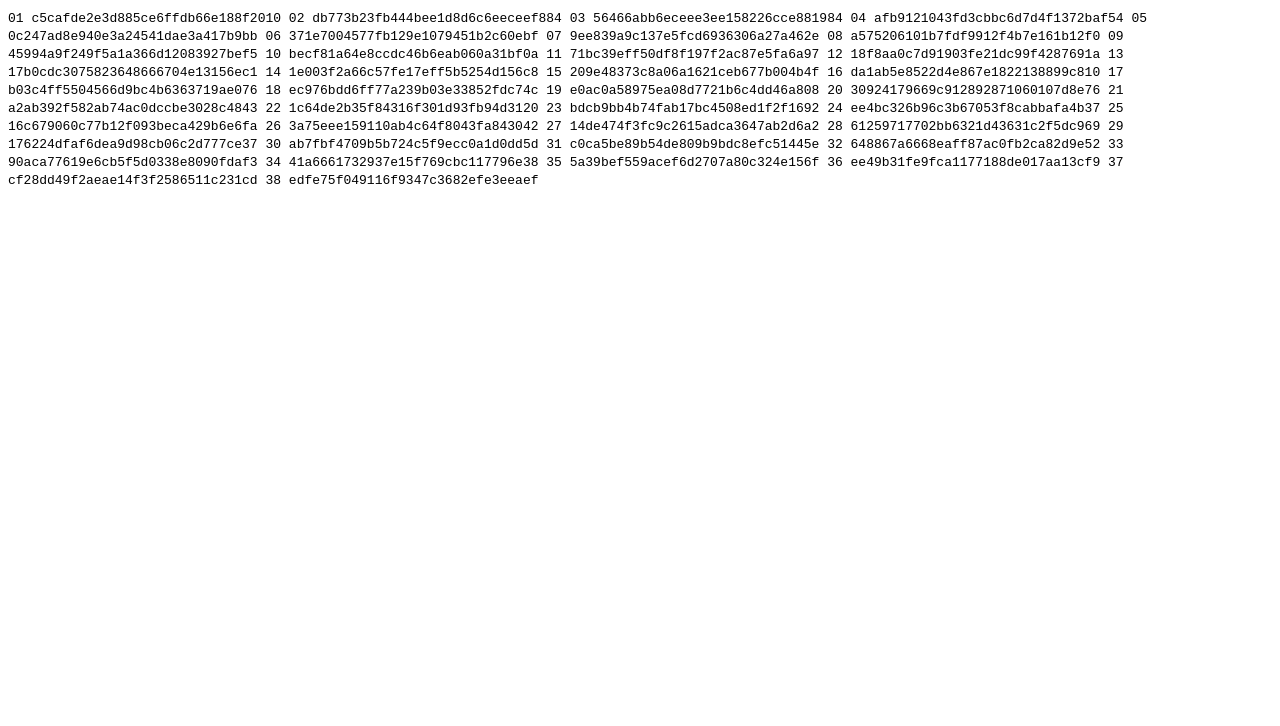
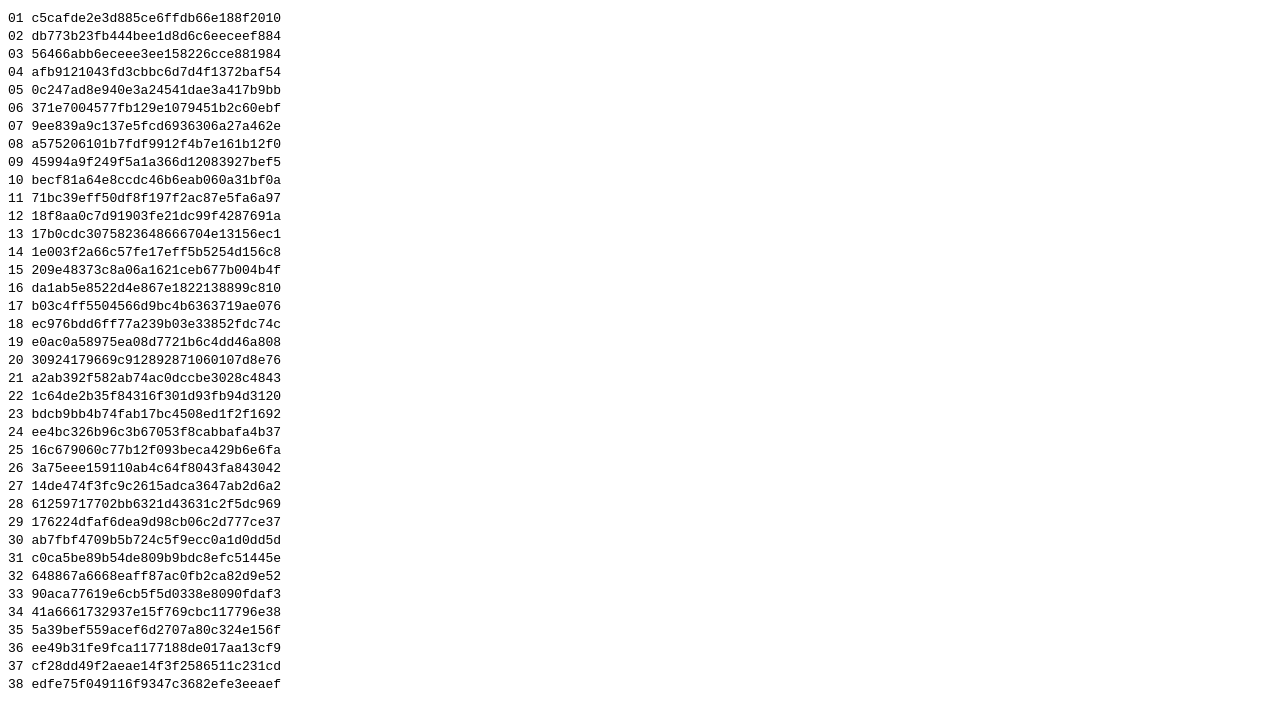
Before and after one commit to rusl3/rusl3.github.io, a plain HTML site: page index.html in a window 1280 px wide. Drawn offline with Linux system fonts and the light colour scheme.

Commit message:
Update index.html

```diff
--- a/index.html
+++ b/index.html
@@ -6,44 +6,45 @@
   </head>
 
   <body>
-      <code>01 c5cafde2e3d885ce6ffdb66e188f2010
-02 db773b23fb444bee1d8d6c6eeceef884
-03 56466abb6eceee3ee158226cce881984
-04 afb9121043fd3cbbc6d7d4f1372baf54
-05 0c247ad8e940e3a24541dae3a417b9bb
-06 371e7004577fb129e1079451b2c60ebf
-07 9ee839a9c137e5fcd6936306a27a462e
-08 a575206101b7fdf9912f4b7e161b12f0
-09 45994a9f249f5a1a366d12083927bef5
-10 becf81a64e8ccdc46b6eab060a31bf0a
-11 71bc39eff50df8f197f2ac87e5fa6a97
-12 18f8aa0c7d91903fe21dc99f4287691a
-13 17b0cdc3075823648666704e13156ec1
-14 1e003f2a66c57fe17eff5b5254d156c8
-15 209e48373c8a06a1621ceb677b004b4f
-16 da1ab5e8522d4e867e1822138899c810
-17 b03c4ff5504566d9bc4b6363719ae076
-18 ec976bdd6ff77a239b03e33852fdc74c
-19 e0ac0a58975ea08d7721b6c4dd46a808
-20 30924179669c912892871060107d8e76
-21 a2ab392f582ab74ac0dccbe3028c4843
-22 1c64de2b35f84316f301d93fb94d3120
-23 bdcb9bb4b74fab17bc4508ed1f2f1692
-24 ee4bc326b96c3b67053f8cabbafa4b37
-25 16c679060c77b12f093beca429b6e6fa
-26 3a75eee159110ab4c64f8043fa843042
-27 14de474f3fc9c2615adca3647ab2d6a2
-28 61259717702bb6321d43631c2f5dc969
-29 176224dfaf6dea9d98cb06c2d777ce37
-30 ab7fbf4709b5b724c5f9ecc0a1d0dd5d
-31 c0ca5be89b54de809b9bdc8efc51445e
-32 648867a6668eaff87ac0fb2ca82d9e52
-33 90aca77619e6cb5f5d0338e8090fdaf3
-34 41a6661732937e15f769cbc117796e38
-35 5a39bef559acef6d2707a80c324e156f
-36 ee49b31fe9fca1177188de017aa13cf9
-37 cf28dd49f2aeae14f3f2586511c231cd
-38 edfe75f049116f9347c3682efe3eeaef
-      </code>
+    <tt>
+    01 c5cafde2e3d885ce6ffdb66e188f2010<br>
+    02 db773b23fb444bee1d8d6c6eeceef884<br>
+    03 56466abb6eceee3ee158226cce881984<br>
+    04 afb9121043fd3cbbc6d7d4f1372baf54<br>
+    05 0c247ad8e940e3a24541dae3a417b9bb<br>
+    06 371e7004577fb129e1079451b2c60ebf<br>
+    07 9ee839a9c137e5fcd6936306a27a462e<br>
+    08 a575206101b7fdf9912f4b7e161b12f0<br>
+    09 45994a9f249f5a1a366d12083927bef5<br>
+    10 becf81a64e8ccdc46b6eab060a31bf0a<br>
+    11 71bc39eff50df8f197f2ac87e5fa6a97<br>
+    12 18f8aa0c7d91903fe21dc99f4287691a<br>
+    13 17b0cdc3075823648666704e13156ec1<br>
+    14 1e003f2a66c57fe17eff5b5254d156c8<br>
+    15 209e48373c8a06a1621ceb677b004b4f<br>
+    16 da1ab5e8522d4e867e1822138899c810<br>
+    17 b03c4ff5504566d9bc4b6363719ae076<br>
+    18 ec976bdd6ff77a239b03e33852fdc74c<br>
+    19 e0ac0a58975ea08d7721b6c4dd46a808<br>
+    20 30924179669c912892871060107d8e76<br>
+    21 a2ab392f582ab74ac0dccbe3028c4843<br>
+    22 1c64de2b35f84316f301d93fb94d3120<br>
+    23 bdcb9bb4b74fab17bc4508ed1f2f1692<br>
+    24 ee4bc326b96c3b67053f8cabbafa4b37<br>
+    25 16c679060c77b12f093beca429b6e6fa<br>
+    26 3a75eee159110ab4c64f8043fa843042<br>
+    27 14de474f3fc9c2615adca3647ab2d6a2<br>
+    28 61259717702bb6321d43631c2f5dc969<br>
+    29 176224dfaf6dea9d98cb06c2d777ce37<br>
+    30 ab7fbf4709b5b724c5f9ecc0a1d0dd5d<br>
+    31 c0ca5be89b54de809b9bdc8efc51445e<br>
+    32 648867a6668eaff87ac0fb2ca82d9e52<br>
+    33 90aca77619e6cb5f5d0338e8090fdaf3<br>
+    34 41a6661732937e15f769cbc117796e38<br>
+    35 5a39bef559acef6d2707a80c324e156f<br>
+    36 ee49b31fe9fca1177188de017aa13cf9<br>
+    37 cf28dd49f2aeae14f3f2586511c231cd<br>
+    38 edfe75f049116f9347c3682efe3eeaef<br>
+      </tt>
   </body>
 </html>
```
